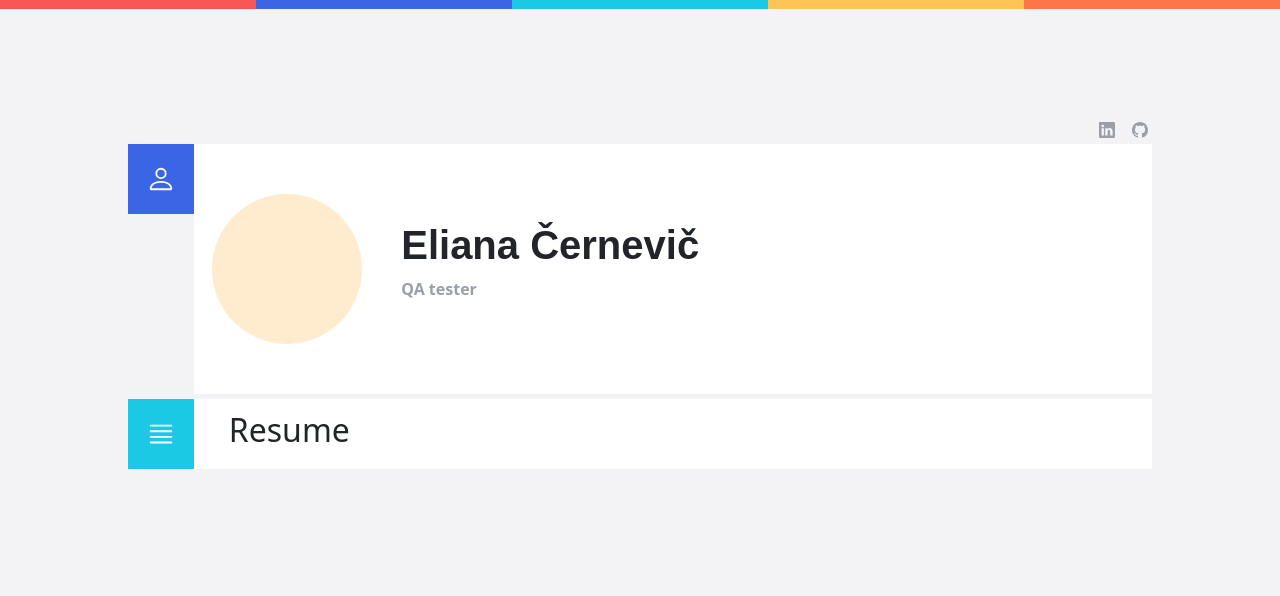
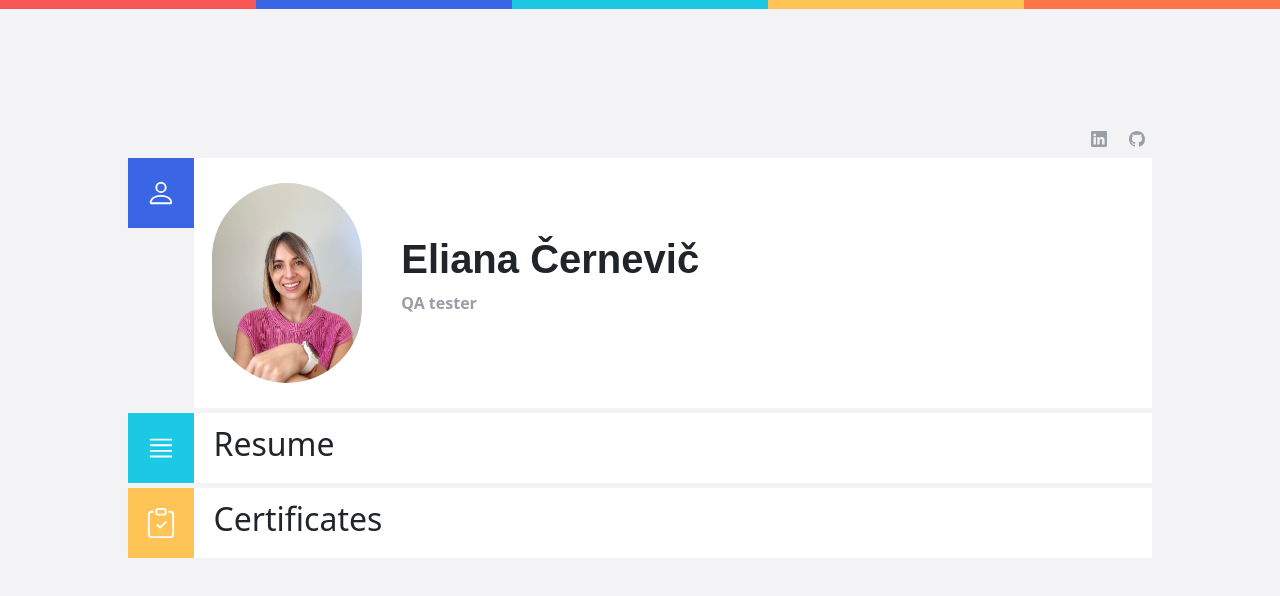
Before and after one commit to elianaCern/resume-project, a plain HTML site: page index.html in a window 1280 px wide. Drawn offline with nearby package versions, Linux system fonts and the light colour scheme.

Commit message:
edited icons and links

```diff
--- a/index.html
+++ b/index.html
@@ -5,11 +5,25 @@
     <meta name="viewport" content="width=device-width, initial-scale=1.0" />
     <title>Document</title>
     <link rel="stylesheet" href="style/style.css" />
-    <link rel="stylesheet" href="https://cdn.jsdelivr.net/npm/bootstrap@5.3.2/dist/css/bootstrap.min.css" rel="stylesheet" integrity="sha384-T3c6CoIi6uLrA9TneNEoa7RxnatzjcDSCmG1MXxSR1GAsXEV/Dwwykc2MPK8M2HN" crossorigin="anonymous">
+    <link
+      rel="stylesheet"
+      href="https://cdn.jsdelivr.net/npm/bootstrap@5.3.2/dist/css/bootstrap.min.css"
+      rel="stylesheet"
+      integrity="sha384-T3c6CoIi6uLrA9TneNEoa7RxnatzjcDSCmG1MXxSR1GAsXEV/Dwwykc2MPK8M2HN"
+      crossorigin="anonymous"
+    />
   </head>
   <body class="body-wrap">
-    <script src="https://cdn.jsdelivr.net/npm/@popperjs/core@2.11.8/dist/umd/popper.min.js" integrity="sha384-I7E8VVD/ismYTF4hNIPjVp/Zjvgyol6VFvRkX/vR+Vc4jQkC+hVqc2pM8ODewa9r" crossorigin="anonymous"></script>
-<script src="https://cdn.jsdelivr.net/npm/bootstrap@5.3.2/dist/js/bootstrap.min.js" integrity="sha384-BBtl+eGJRgqQAUMxJ7pMwbEyER4l1g+O15P+16Ep7Q9Q+zqX6gSbd85u4mG4QzX+" crossorigin="anonymous"></script>
+    <script
+      src="https://cdn.jsdelivr.net/npm/@popperjs/core@2.11.8/dist/umd/popper.min.js"
+      integrity="sha384-I7E8VVD/ismYTF4hNIPjVp/Zjvgyol6VFvRkX/vR+Vc4jQkC+hVqc2pM8ODewa9r"
+      crossorigin="anonymous"
+    ></script>
+    <script
+      src="https://cdn.jsdelivr.net/npm/bootstrap@5.3.2/dist/js/bootstrap.min.js"
+      integrity="sha384-BBtl+eGJRgqQAUMxJ7pMwbEyER4l1g+O15P+16Ep7Q9Q+zqX6gSbd85u4mG4QzX+"
+      crossorigin="anonymous"
+    ></script>
 
     <div class="top-line">
       <div class="top-1"></div>
@@ -22,49 +36,93 @@
     <div class="page-wrap">
       <div class="top-panel">
         <div class="box-links">
-          <a href="https://www.linkedin.com/in/eliana-%C4%8Dernevi%C4%8D-90a781189/"><i class="bi bi-linkedin"></i></a>
-          <svg xmlns="http://www.w3.org/2000/svg" width="16" height="16" fill="currentColor" class="bi bi-linkedin" viewBox="0 0 16 16">
-            <path d="M0 1.146C0 .513.526 0 1.175 0h13.65C15.474 0 16 .513 16 1.146v13.708c0 .633-.526 1.146-1.175 1.146H1.175C.526 16 0 15.487 0 14.854V1.146zm4.943 12.248V6.169H2.542v7.225h2.401m-1.2-8.212c.837 0 1.358-.554 1.358-1.248-.015-.709-.52-1.248-1.342-1.248-.822 0-1.359.54-1.359 1.248 0 .694.521 1.248 1.327 1.248h.016zm4.908 8.212V9.359c0-.216.016-.432.08-.586.173-.431.568-.878 1.232-.878.869 0 1.216.662 1.216 1.634v3.865h2.401V9.25c0-2.22-1.184-3.252-2.764-3.252-1.274 0-1.845.7-2.165 1.193v.025h-.016a5.54 5.54 0 0 1 .016-.025V6.169h-2.4c.03.678 0 7.225 0 7.225h2.4"/>
+          <a
+            href="https://www.linkedin.com/in/eliana-%C4%8Dernevi%C4%8D-90a781189/"
+          >
+            <svg
+              xmlns="http://www.w3.org/2000/svg"
+              width="16"
+              height="16"
+              fill="currentColor"
+              class="bi bi-linkedin"
+              viewBox="0 0 16 16"
+            >
+              <path
+                d="M0 1.146C0 .513.526 0 1.175 0h13.65C15.474 0 16 .513 16 1.146v13.708c0 .633-.526 1.146-1.175 1.146H1.175C.526 16 0 15.487 0 14.854V1.146zm4.943 12.248V6.169H2.542v7.225h2.401m-1.2-8.212c.837 0 1.358-.554 1.358-1.248-.015-.709-.52-1.248-1.342-1.248-.822 0-1.359.54-1.359 1.248 0 .694.521 1.248 1.327 1.248h.016zm4.908 8.212V9.359c0-.216.016-.432.08-.586.173-.431.568-.878 1.232-.878.869 0 1.216.662 1.216 1.634v3.865h2.401V9.25c0-2.22-1.184-3.252-2.764-3.252-1.274 0-1.845.7-2.165 1.193v.025h-.016a5.54 5.54 0 0 1 .016-.025V6.169h-2.4c.03.678 0 7.225 0 7.225h2.4"
+              />
             </svg>
-          <a href="https://github.com/elianaCern?tab=repositories"><i class="bi bi-github"></i></a>
-          <svg xmlns="http://www.w3.org/2000/svg" width="16" height="16" fill="currentColor" class="bi bi-github" viewBox="0 0 16 16">
-            <path d="M8 0C3.58 0 0 3.58 0 8c0 3.54 2.29 6.53 5.47 7.59.4.07.55-.17.55-.38 0-.19-.01-.82-.01-1.49-2.01.37-2.53-.49-2.69-.94-.09-.23-.48-.94-.82-1.13-.28-.15-.68-.52-.01-.53.63-.01 1.08.58 1.23.82.72 1.21 1.87.87 2.33.66.07-.52.28-.87.51-1.07-1.78-.2-3.64-.89-3.64-3.95 0-.87.31-1.59.82-2.15-.08-.2-.36-1.02.08-2.12 0 0 .67-.21 2.2.82.64-.18 1.32-.27 2-.27.68 0 1.36.09 2 .27 1.53-1.04 2.2-.82 2.2-.82.44 1.1.16 1.92.08 2.12.51.56.82 1.27.82 2.15 0 3.07-1.87 3.75-3.65 3.95.29.25.54.73.54 1.48 0 1.07-.01 1.93-.01 2.2 0 .21.15.46.55.38A8.012 8.012 0 0 0 16 8c0-4.42-3.58-8-8-8"/>
+          </a>
+
+          <a
+            target="_blank"
+            href="https://github.com/elianaCern?tab=repositories"
+          >
+            <svg
+              xmlns="http://www.w3.org/2000/svg"
+              width="16"
+              height="16"
+              fill="currentColor"
+              class="bi bi-github"
+              viewBox="0 0 16 16"
+            >
+              <path
+                d="M8 0C3.58 0 0 3.58 0 8c0 3.54 2.29 6.53 5.47 7.59.4.07.55-.17.55-.38 0-.19-.01-.82-.01-1.49-2.01.37-2.53-.49-2.69-.94-.09-.23-.48-.94-.82-1.13-.28-.15-.68-.52-.01-.53.63-.01 1.08.58 1.23.82.72 1.21 1.87.87 2.33.66.07-.52.28-.87.51-1.07-1.78-.2-3.64-.89-3.64-3.95 0-.87.31-1.59.82-2.15-.08-.2-.36-1.02.08-2.12 0 0 .67-.21 2.2.82.64-.18 1.32-.27 2-.27.68 0 1.36.09 2 .27 1.53-1.04 2.2-.82 2.2-.82.44 1.1.16 1.92.08 2.12.51.56.82 1.27.82 2.15 0 3.07-1.87 3.75-3.65 3.95.29.25.54.73.54 1.48 0 1.07-.01 1.93-.01 2.2 0 .21.15.46.55.38A8.012 8.012 0 0 0 16 8c0-4.42-3.58-8-8-8"
+              />
             </svg>
+          </a>
         </div>
       </div>
       <div class="profile-container">
         <div class="profile-box-1">
           <div class="profile-icon">
             <i class="bi bi-person"></i>
-            <svg xmlns="http://www.w3.org/2000/svg" width="30" height="30" fill="currentColor" class="bi bi-person" viewBox="0 0 16 16">
-              <path d="M8 8a3 3 0 1 0 0-6 3 3 0 0 0 0 6m2-3a2 2 0 1 1-4 0 2 2 0 0 1 4 0m4 8c0 1-1 1-1 1H3s-1 0-1-1 1-4 6-4 6 3 6 4m-1-.004c-.001-.246-.154-.986-.832-1.664C11.516 10.68 10.289 10 8 10c-2.29 0-3.516.68-4.168 1.332-.678.678-.83 1.418-.832 1.664z"/>
+            <svg
+              xmlns="http://www.w3.org/2000/svg"
+              width="30"
+              height="30"
+              fill="currentColor"
+              class="bi bi-person"
+              viewBox="0 0 16 16"
+            >
+              <path
+                d="M8 8a3 3 0 1 0 0-6 3 3 0 0 0 0 6m2-3a2 2 0 1 1-4 0 2 2 0 0 1 4 0m4 8c0 1-1 1-1 1H3s-1 0-1-1 1-4 6-4 6 3 6 4m-1-.004c-.001-.246-.154-.986-.832-1.664C11.516 10.68 10.289 10 8 10c-2.29 0-3.516.68-4.168 1.332-.678.678-.83 1.418-.832 1.664z"
+              />
             </svg>
           </div>
         </div>
         <div class="profile-box-2">
           <div class="photo">
-            <div class="img">
-            </div>
+              <img class="img" src="profile.jpeg" alt="Eliana Cernevic">
           </div>
           <div class="title-container">
             <div>
               <h1>
                 <strong>Eliana Černevič</strong>
               </h1>
-              <p>
-                QA tester
-              </p>
+              <p>QA tester</p>
             </div>
           </div>
         </div>
       </div>
     </div>
+
     <div class="page-wrap-second">
       <div class="resume-icon-container">
         <div class="resume-icon">
           <i class="bi bi-justify"></i>
-            <svg xmlns="http://www.w3.org/2000/svg" width="30" height="30" fill="currentColor"; class="bi bi-justify" viewBox="0 0 16 16">
-              <path fill-rule="evenodd" d="M2 12.5a.5.5 0 0 1 .5-.5h11a.5.5 0 0 1 0 1h-11a.5.5 0 0 1-.5-.5m0-3a.5.5 0 0 1 .5-.5h11a.5.5 0 0 1 0 1h-11a.5.5 0 0 1-.5-.5m0-3a.5.5 0 0 1 .5-.5h11a.5.5 0 0 1 0 1h-11a.5.5 0 0 1-.5-.5m0-3a.5.5 0 0 1 .5-.5h11a.5.5 0 0 1 0 1h-11a.5.5 0 0 1-.5-.5"/>
+          <svg
+            xmlns="http://www.w3.org/2000/svg"
+            width="30"
+            height="30"
+            fill="currentColor"
+            ;
+            class="bi bi-justify"
+            viewBox="0 0 16 16"
+          >
+            <path
+              fill-rule="evenodd"
+              d="M2 12.5a.5.5 0 0 1 .5-.5h11a.5.5 0 0 1 0 1h-11a.5.5 0 0 1-.5-.5m0-3a.5.5 0 0 1 .5-.5h11a.5.5 0 0 1 0 1h-11a.5.5 0 0 1-.5-.5m0-3a.5.5 0 0 1 .5-.5h11a.5.5 0 0 1 0 1h-11a.5.5 0 0 1-.5-.5m0-3a.5.5 0 0 1 .5-.5h11a.5.5 0 0 1 0 1h-11a.5.5 0 0 1-.5-.5"
+            />
           </svg>
         </div>
       </div>
@@ -74,9 +132,42 @@
             <h2>Resume</h2>
           </div>
         </div>
-        <div class="resume-box-2">
+        <div class="resume-box-2"></div>
+      </div>
+    </div>
 
+    <div class="page-wrap-third">
+      <div class="certificate-icon-container">
+        <div class="certificate-icon">
+          <i class="bi bi-clipboard-check"></i>
+          <svg
+            xmlns="http://www.w3.org/2000/svg"
+            width="30"
+            height="30"
+            fill="currentColor"
+            class="bi bi-clipboard-check"
+            viewBox="0 0 16 16"
+          >
+            <path
+              fill-rule="evenodd"
+              d="M10.854 7.146a.5.5 0 0 1 0 .708l-3 3a.5.5 0 0 1-.708 0l-1.5-1.5a.5.5 0 1 1 .708-.708L7.5 9.793l2.646-2.647a.5.5 0 0 1 .708 0z"
+            />
+            <path
+              d="M4 1.5H3a2 2 0 0 0-2 2V14a2 2 0 0 0 2 2h10a2 2 0 0 0 2-2V3.5a2 2 0 0 0-2-2h-1v1h1a1 1 0 0 1 1 1V14a1 1 0 0 1-1 1H3a1 1 0 0 1-1-1V3.5a1 1 0 0 1 1-1h1z"
+            />
+            <path
+              d="M9.5 1a.5.5 0 0 1 .5.5v1a.5.5 0 0 1-.5.5h-3a.5.5 0 0 1-.5-.5v-1a.5.5 0 0 1 .5-.5zm-3-1A1.5 1.5 0 0 0 5 1.5v1A1.5 1.5 0 0 0 6.5 4h3A1.5 1.5 0 0 0 11 2.5v-1A1.5 1.5 0 0 0 9.5 0z"
+            />
+          </svg>
         </div>
+      </div>
+      <div class="certificate-text-container">
+        <div class="certificate-box">
+          <div class="certificate-title">
+            <h2>Certificates</h2>
+          </div>
+        </div>
+        <div class="certificate-box-2"></div>
       </div>
     </div>
   </body>
--- a/style/style.css
+++ b/style/style.css
@@ -11,10 +11,9 @@
   align-items: center;
 }
 
- div {
-   /* border: 1px solid;
+/*div {
+    border: 1px solid;
     border-color: red; */
-}
 
 .top-line {
   height: 9px;
@@ -53,7 +52,6 @@ background-color: rgb(249, 86, 86);
   margin-top: 3cm;
   width: 1024px;
   min-height: 250px;
-
 }
 
 .top-panel {
@@ -73,7 +71,8 @@ background-color: rgb(249, 86, 86);
   padding: 3px;
 }
 
-.bi-linkedin , .bi-github {
+.bi-linkedin,
+.bi-github {
   color: #9a9ea7;
 }
 
@@ -122,15 +121,13 @@ background-color: rgb(249, 86, 86);
 
 .img {
   width: 150px;
-    height: 150px;
   border-radius: 100px;
-    background-color: blanchedalmond;
 }
 
 h1 {
   font-size: 4rem;
   font-weight: 700;
-    font-family: "Poppins",sans-serif;
+  font-family: "Poppins", sans-serif;
 }
 p {
   font-weight: 600;
@@ -170,11 +167,11 @@ p {
   flex: 1;
   display: flex;
   align-items: center;
-    justify-content: center;
+  margin-left: 20px;
 }
 
 .resume.title h2 {
-    font-family: "Poppins",sans-serif;
+  font-family: "Poppins", sans-serif;
   font-size: 2rem;
   font-weight: 700;
   letter-spacing: 0px;
@@ -184,3 +181,55 @@ p {
   flex: 4;
   display: flex;
 }
+
+.page-wrap-third {
+  display: flex;
+  width: 1024px;
+  min-height: 70px;
+  margin-top: 5px;
+}
+.certificate-icon-container {
+  display: flex;
+  width: 70px;
+  background-color: rgb(255, 196, 85);
+}
+.certificate-icon {
+  display: flex;
+  justify-content: center;
+  align-items: center;
+  width: 100%;
+  height: 70px;
+}
+
+.bi-clipboard-check {
+  color: white;
+}
+
+.certificate-text-container {
+  width: 100%;
+  display: flex;
+  background-color: white;
+}
+
+.certificate-box {
+  flex: 1;
+  display: flex;
+  align-items: center;
+  margin-left: 20px;
+}
+
+.certificate.title h2 {
+  font-family: "Poppins", sans-serif;
+  font-size: 2rem;
+  font-weight: 700;
+  letter-spacing: 0px;
+}
+
+.certificate-box-2 {
+  flex: 4;
+  display: flex;
+}
+
+img:hover {
+  width: 200px;
+}
```
Lines whose indentation alone changed are shown as unchanged.
